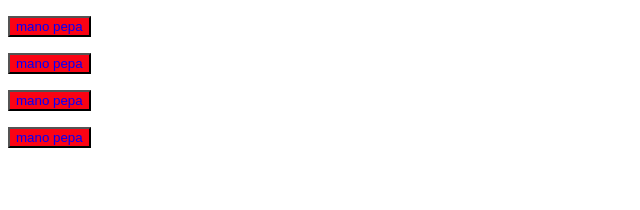
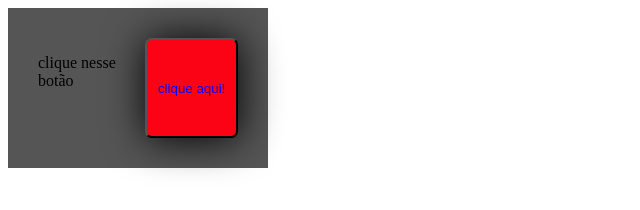
Before and after one commit to Braz-git/DOM-First-Class, a plain HTML site: page index.html in a window 1280 px wide. Shown: the whole page, without its empty margins (0-640 px from the left). Drawn offline with Linux system fonts and the light colour scheme.

Commit message:
tentando alinhar os botões

```diff
--- a/index.html
+++ b/index.html
@@ -8,46 +8,10 @@
 </head>
 <body style="background-color: white;">
  <section>
-    <div>
-        <p>
-            <button class="manopepa">
-                mano pepa
-            </button>
-        </p>
-    </div>
- </section>
+     <div class="caixas">
+         <p>clique nesse botão</p>
+         <button id="botao1">clique aqui!</button>
+     </div>
+</section>
 </body>
 </html>
- <section>
-    <div>
-        <p>
-            <button class="manopepa">
-                mano pepa
-            </button>
-        </p>
-    </div>
- </section>
-</body>
-</html>
- <section>
-    <div>
-        <p>
-            <button class="manopepa">
-                mano pepa
-            </button>
-        </p>
-    </div>
- </section>
-</body>
-</html>
- <section>
-    <div>
-        <p>
-            <button class="manopepa">
-                mano pepa
-            </button>
-        </p>
-    </div>
- </section>
-</body>
-</html>
--- a/style.css
+++ b/style.css
@@ -1,4 +1,41 @@
-.manopepa {
+.caixas {
+    background-color: rgb(85, 85, 85);
+    height: auto;
+    width: 200px;
+    padding: 30px;
+    display: flex;
+    align-items: ;
+}
+
+#botao1 {
     background-color: rgb(251, 3, 20);
     color: blue;
+    width: 100px;
+    height: 100px;
+    border-radius: 7%;
+    filter: drop-shadow(1px 1px 20px rgb(0, 0, 0));
 }
+#botao2 {
+    background-color: rgb(251, 3, 20);
+    color: blue;
+    width: 100px;
+    height: 100px;
+    border-radius: 7%;
+    filter: drop-shadow(1px 1px 20px rgb(0, 0, 0));
+}
+#botao3 {
+    background-color: rgb(251, 3, 20);
+    color: blue;
+    width: 100px;
+    height: 100px;
+    border-radius: 7%;
+    filter: drop-shadow(1px 1px 20px rgb(0, 0, 0));
+}
+#botao4 {
+    background-color: rgb(251, 3, 20);
+    color: blue;
+    width: 100px;
+    height: 100px;
+    border-radius: 7%;
+    filter: drop-shadow(1px 1px 20px rgb(0, 0, 0));
+}
```
